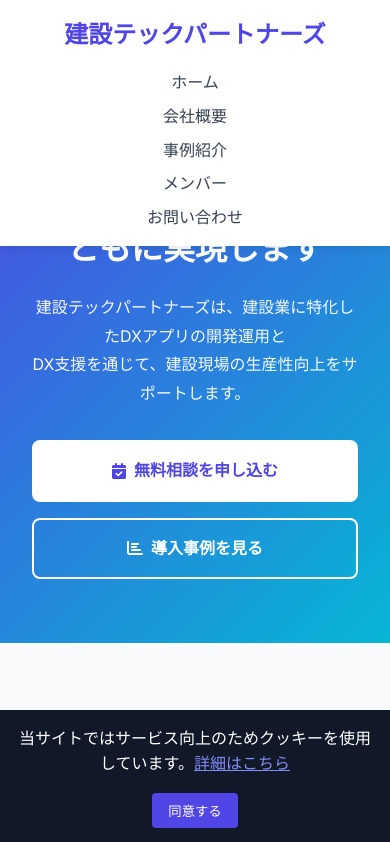
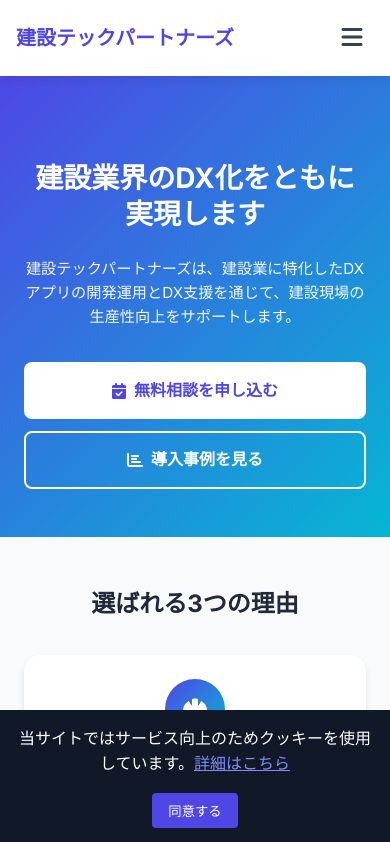
Before and after one commit to Charumeran/maincharacter, a Next.js app: page / in a window 390 px wide. Shown: the top 842 px of the page. Built offline with nearby package versions, Linux system fonts and the light colour scheme.

Commit message:
スマホ対応に

```diff
--- a/components/Header.tsx
+++ b/components/Header.tsx
@@ -1,20 +1,65 @@
+'use client';
+
 import Link from 'next/link';
+import { useState, useEffect } from 'react';
 
 export default function Header() {
+  const [isMenuOpen, setIsMenuOpen] = useState(false);
+
+  const toggleMenu = () => {
+    setIsMenuOpen(!isMenuOpen);
+  };
+
+  const closeMenu = () => {
+    setIsMenuOpen(false);
+  };
+
+  // メニューが開いているときは背景のスクロールを防止
+  useEffect(() => {
+    if (isMenuOpen) {
+      document.body.style.overflow = 'hidden';
+    } else {
+      document.body.style.overflow = 'unset';
+    }
+
+    return () => {
+      document.body.style.overflow = 'unset';
+    };
+  }, [isMenuOpen]);
+
   return (
     <header className="tech-header">
       <nav className="tech-nav">
         <Link href="/" className="tech-logo">
           建設テックパートナーズ
         </Link>
-        <ul className="tech-nav-links">
-          <li><Link href="/">ホーム</Link></li>
-          <li><Link href="/company">会社概要</Link></li>
-          <li><Link href="/cases">事例紹介</Link></li>
-          <li><Link href="/members">メンバー</Link></li>
-          <li><Link href="/contact">お問い合わせ</Link></li>
+
+        {/* ハンバーガーメニューボタン */}
+        <button
+          className="mobile-menu-button"
+          onClick={toggleMenu}
+          aria-label="メニューを開く"
+        >
+          <i className={isMenuOpen ? "fas fa-times" : "fas fa-bars"}></i>
+        </button>
+
+        {/* ナビゲーションリンク */}
+        <ul className={`tech-nav-links ${isMenuOpen ? 'mobile-menu-open' : ''}`}>
+          <li><Link href="/" onClick={closeMenu}>ホーム</Link></li>
+          <li><Link href="/company" onClick={closeMenu}>会社概要</Link></li>
+          <li><Link href="/cases" onClick={closeMenu}>事例紹介</Link></li>
+          <li><Link href="/members" onClick={closeMenu}>メンバー</Link></li>
+          <li><Link href="/contact" onClick={closeMenu}>お問い合わせ</Link></li>
         </ul>
       </nav>
+
+      {/* モバイルメニューオーバーレイ */}
+      {isMenuOpen && (
+        <div
+          className="mobile-menu-overlay"
+          onClick={closeMenu}
+        ></div>
+      )}
     </header>
   );
 }
--- a/package.json
+++ b/package.json
@@ -3,9 +3,9 @@
   "version": "1.0.0",
   "description": "株式会社main character - 建設テックパートナーズ コーポレートサイト",
   "scripts": {
-    "dev": "next dev -p 3000",
+    "dev": "next dev",
     "build": "next build",
-    "start": "next start -p 3000",
+    "start": "next start",
     "export": "next build && next export",
     "lint": "next lint"
   },
--- a/pages/_document.tsx
+++ b/pages/_document.tsx
@@ -4,6 +4,9 @@ export default function Document() {
   return (
     <Html lang="ja">
       <Head>
+        {/* Viewport for mobile responsiveness */}
+        <meta name="viewport" content="width=device-width, initial-scale=1.0, maximum-scale=5.0" />
+
         {/* Google Fonts */}
         <link rel="preconnect" href="https://fonts.googleapis.com" />
         <link rel="preconnect" href="https://fonts.gstatic.com" crossOrigin="" />
--- a/styles/globals.css
+++ b/styles/globals.css
@@ -35,6 +35,9 @@ body {
   background: var(--gray-50);
   -webkit-font-smoothing: antialiased;
   -moz-osx-font-smoothing: grayscale;
+  /* タッチ操作の最適化 */
+  -webkit-tap-highlight-color: rgba(79, 70, 229, 0.2);
+  touch-action: manipulation;
 }
 
 /* ===== ヘッダー ===== */
@@ -85,6 +88,37 @@ body {
 
 .tech-nav-links a:hover {
   color: var(--primary-color);
+}
+
+/* ===== ハンバーガーメニュー ===== */
+.mobile-menu-button {
+  display: none;
+  background: none;
+  border: none;
+  font-size: 1.5rem;
+  color: var(--gray-700);
+  cursor: pointer;
+  padding: 0.5rem;
+  min-width: 44px;
+  min-height: 44px;
+  transition: color 0.3s;
+  z-index: 1001;
+  -webkit-tap-highlight-color: transparent;
+}
+
+.mobile-menu-button:hover {
+  color: var(--primary-color);
+}
+
+.mobile-menu-overlay {
+  display: none;
+  position: fixed;
+  top: 0;
+  left: 0;
+  right: 0;
+  bottom: 0;
+  background: rgba(0, 0, 0, 0.5);
+  z-index: 999;
 }
 
 /* ===== ヒーローセクション ===== */
@@ -328,6 +362,8 @@ body {
   font-size: 1rem;
   font-family: inherit;
   transition: border-color 0.3s;
+  min-height: 44px;
+  touch-action: manipulation;
 }
 
 .form-input:focus {
@@ -389,45 +425,161 @@ body {
 
 /* ===== レスポンシブデザイン ===== */
 @media (max-width: 768px) {
+  /* ヘッダー */
   .tech-nav {
-    flex-direction: column;
-    gap: 1rem;
+    padding: 0 1rem;
+  }
+
+  .mobile-menu-button {
+    display: block;
   }
 
   .tech-nav-links {
+    position: fixed;
+    top: 0;
+    right: -100%;
+    height: 100vh;
+    width: 70%;
+    max-width: 300px;
+    background: white;
     flex-direction: column;
-    gap: 0.5rem;
-    text-align: center;
+    gap: 0;
+    padding: 5rem 0 2rem;
+    box-shadow: -2px 0 10px rgba(0, 0, 0, 0.1);
+    transition: right 0.3s ease-in-out;
+    z-index: 1000;
+  }
+
+  .tech-nav-links.mobile-menu-open {
+    right: 0;
+  }
+
+  .tech-nav-links li {
+    width: 100%;
+    border-bottom: 1px solid var(--gray-200);
+  }
+
+  .tech-nav-links a {
+    display: flex;
+    align-items: center;
+    padding: 1rem 2rem;
+    font-size: 1.1rem;
+    min-height: 48px;
+  }
+
+  .mobile-menu-overlay {
+    display: block;
+  }
+
+  /* ヒーローセクション */
+  .hero-section {
+    padding: 6rem 1.5rem 3rem;
   }
 
   .hero-title {
     font-size: 2rem;
+    line-height: 1.3;
+  }
+
+  .hero-title br {
+    display: none;
   }
 
   .hero-subtitle {
     font-size: 1rem;
+    line-height: 1.6;
+  }
+
+  .hero-subtitle br {
+    display: none;
+  }
+
+  /* セクション */
+  .section {
+    padding: 3rem 1.5rem;
   }
 
   .section-title {
-    font-size: 2rem;
+    font-size: 1.75rem;
+    margin-bottom: 2rem;
   }
 
+  /* カードグリッド */
   .card-grid,
   .features-grid {
     grid-template-columns: 1fr;
+    gap: 1.5rem;
+  }
+
+  /* 統計 */
+  .stats-section {
+    padding: 3rem 1.5rem;
+  }
+
+  .stats-grid {
+    gap: 2rem;
   }
 
   .stat-number {
     font-size: 3rem;
   }
 
+  /* CTAボタン */
   .cta-buttons-container {
     flex-direction: column;
+    gap: 0.75rem;
   }
 
   .cta-button {
     width: 100%;
     justify-content: center;
+    padding: 0.875rem 1.5rem;
+  }
+}
+
+/* ===== 小画面デバイス対応 ===== */
+@media (max-width: 480px) {
+  .tech-logo {
+    font-size: 1.25rem;
+  }
+
+  .hero-title {
+    font-size: 1.75rem;
+  }
+
+  .hero-subtitle {
+    font-size: 0.95rem;
+  }
+
+  .section-title {
+    font-size: 1.5rem;
+  }
+
+  .tech-card {
+    padding: 1.5rem;
+  }
+
+  .tech-card h3 {
+    font-size: 1.25rem;
+  }
+
+  .feature-icon {
+    width: 60px;
+    height: 60px;
+    font-size: 1.5rem;
+  }
+
+  .stat-number {
+    font-size: 2.5rem;
+  }
+
+  .stat-label {
+    font-size: 1rem;
+  }
+
+  .footer-content {
+    grid-template-columns: 1fr;
+    gap: 1.5rem;
   }
 }
 
```
